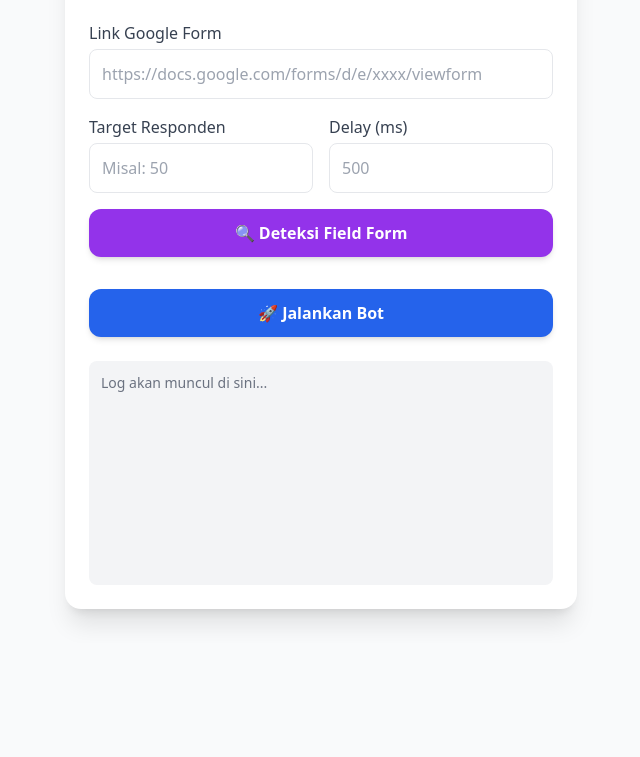
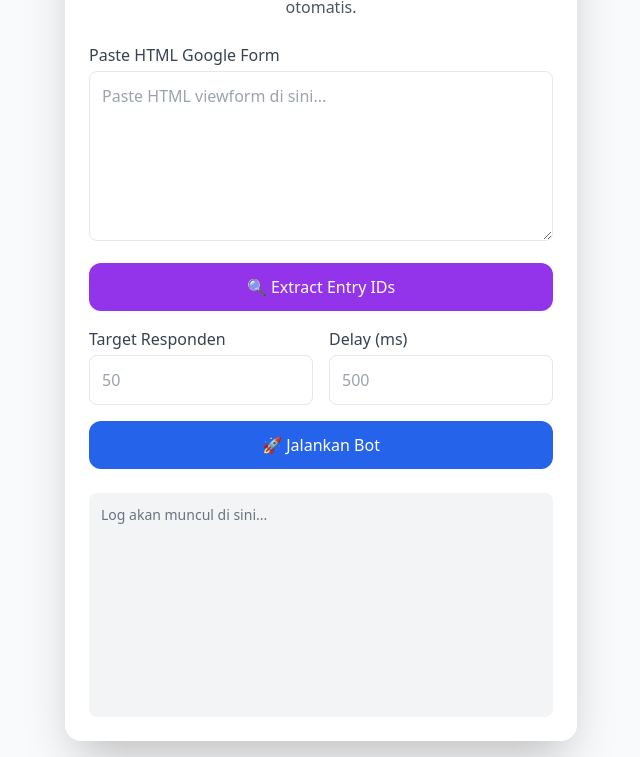
Before and after one commit to Kwaan-12/AUTO-FORM, a plain HTML site: page index.html in a window 1280 px wide. Shown: the part 157-914 px from the top of the page, without its empty margins (319-959 px from the left). Before the commit the page ends 800 px from the top, so only its background shows below. Drawn offline with nearby package versions, Linux system fonts and the light colour scheme.

Commit message:
Update index.html

```diff
--- a/index.html
+++ b/index.html
@@ -3,53 +3,40 @@
 <head>
   <meta charset="UTF-8">
   <meta name="viewport" content="width=device-width, initial-scale=1.0">
-  <title>Bot Auto Google Form</title>
+  <title>Auto Google Form Bot - Hybrid</title>
   <script src="https://cdn.tailwindcss.com"></script>
 </head>
 <body class="bg-gray-50 min-h-screen flex items-center justify-center p-4">
+  <div class="max-w-lg w-full bg-white shadow-2xl rounded-2xl p-6">
+    <h1 class="text-3xl font-bold text-center text-blue-600 mb-4">🤖 Auto Google Form Bot (Hybrid)</h1>
+    <p class="text-gray-600 text-center mb-6">Paste HTML viewform di bawah, bot akan extract entry IDs otomatis.</p>
 
-  <div class="max-w-lg w-full bg-white shadow-xl rounded-2xl p-6">
-    <h1 class="text-2xl font-bold text-center text-blue-600 mb-4">🤖 Bot Pengisi Google Form</h1>
-    <p class="text-gray-600 text-center mb-6">Masukkan link form, bot akan deteksi field dan kirim jawaban otomatis.</p>
-
-    <!-- FORM INPUT -->
     <div class="space-y-4">
       <div>
-        <label class="block text-gray-700 font-medium mb-1">Link Google Form</label>
-        <input id="formLink" type="text" placeholder="https://docs.google.com/forms/d/e/xxxx/viewform"
-          class="w-full p-3 border rounded-lg focus:outline-none focus:ring-2 focus:ring-blue-400">
+        <label class="block text-gray-700 font-medium mb-1">Paste HTML Google Form</label>
+        <textarea id="htmlInput" rows="6" class="w-full p-3 border rounded-lg focus:outline-none focus:ring-2 focus:ring-blue-400" placeholder="Paste HTML viewform di sini..."></textarea>
       </div>
+
+      <div>
+        <button onclick="extractFields()" class="w-full bg-purple-600 text-white py-3 rounded-xl hover:bg-purple-700">🔍 Extract Entry IDs</button>
+      </div>
+
+      <div id="fieldsContainer" class="space-y-2"></div>
 
       <div class="grid grid-cols-2 gap-4">
         <div>
           <label class="block text-gray-700 font-medium mb-1">Target Responden</label>
-          <input id="target" type="number" placeholder="Misal: 50"
-            class="w-full p-3 border rounded-lg focus:outline-none focus:ring-2 focus:ring-blue-400">
+          <input id="target" type="number" placeholder="50" class="w-full p-3 border rounded-lg focus:outline-none focus:ring-2 focus:ring-blue-400">
         </div>
-
         <div>
           <label class="block text-gray-700 font-medium mb-1">Delay (ms)</label>
-          <input id="delay" type="number" placeholder="500"
-            class="w-full p-3 border rounded-lg focus:outline-none focus:ring-2 focus:ring-blue-400">
+          <input id="delay" type="number" placeholder="500" class="w-full p-3 border rounded-lg focus:outline-none focus:ring-2 focus:ring-blue-400">
         </div>
       </div>
 
-      <div>
-        <button onclick="detectFields()"
-          class="w-full bg-purple-600 text-white font-bold py-3 rounded-xl shadow-md hover:bg-purple-700 transition">
-          🔍 Deteksi Field Form
-        </button>
-      </div>
-
-      <div id="fieldsContainer" class="space-y-2"></div>
-
-      <button onclick="startBot()"
-        class="w-full bg-blue-600 text-white font-bold py-3 rounded-xl shadow-md hover:bg-blue-700 transition">
-        🚀 Jalankan Bot
-      </button>
+      <button onclick="startBot()" class="w-full bg-blue-600 text-white py-3 rounded-xl hover:bg-blue-700">🚀 Jalankan Bot</button>
     </div>
 
-    <!-- LOG OUTPUT -->
     <div class="mt-6 bg-gray-100 rounded-lg p-3 h-56 overflow-y-auto text-sm" id="log">
       <p class="text-gray-500">Log akan muncul di sini...</p>
     </div>
@@ -57,122 +44,100 @@
 
   <script>
     let detectedFields = [];
-    let randomAnswers = {};
+    let randomAnswers = [];
     let formResponseURL = "";
 
-    async function detectFields() {
-      const link = document.getElementById("formLink").value.trim();
+    function extractFields() {
+      const html = document.getElementById("htmlInput").value;
+      const container = document.getElementById("fieldsContainer");
       const logBox = document.getElementById("log");
-      const container = document.getElementById("fieldsContainer");
       container.innerHTML = "";
       detectedFields = [];
-      randomAnswers = {};
+      randomAnswers = [];
 
-      if (!link.includes("/viewform")) {
-        logBox.innerHTML += "<p class='text-red-500'>❌ Link harus /viewform!</p>";
+      // Regex untuk mencari entry IDs
+      const regex = /name="(entry\.\d+)"/g;
+      let match;
+      while((match = regex.exec(html)) !== null){
+        if(!detectedFields.includes(match[1])) detectedFields.push(match[1]);
+      }
+
+      if(detectedFields.length===0){
+        logBox.innerHTML += "<p class='text-red-500'>❌ Tidak ditemukan entry ID</p>";
         return;
       }
 
-      formResponseURL = link.replace("/viewform", "/formResponse");
-      logBox.innerHTML = "<p class='text-blue-600'>🔄 Mendeteksi field dari form...</p>";
+      logBox.innerHTML += `<p class='text-green-600'>✅ Ditemukan ${detectedFields.length} field</p>`;
 
-      try {
-        const res = await fetch(link);
-        const html = await res.text();
-
-        const entryRegex = /name="(entry\.\d+)"/g;
-        let match;
-        while ((match = entryRegex.exec(html)) !== null) {
-          if (!detectedFields.includes(match[1])) detectedFields.push(match[1]);
-        }
-
-        if (detectedFields.length === 0) {
-          logBox.innerHTML += "<p class='text-red-500'>❌ Tidak ada field ditemukan.</p>";
-          return;
-        }
-
-        logBox.innerHTML += `<p class='text-green-600'>✅ Ditemukan ${detectedFields.length} field!</p>`;
-
-        // Tampilkan input jawaban untuk setiap field
-        detectedFields.forEach((id, idx) => {
-          const div = document.createElement("div");
-          div.innerHTML = `
-            <label class="block text-gray-700 font-medium mb-1">Jawaban untuk Field ${idx + 1} (${id})</label>
-            <input id="field_${id}" type="text" placeholder="Isi jawaban default atau kosong"
-              class="w-full p-3 border rounded-lg focus:outline-none focus:ring-2 focus:ring-blue-400 mb-1">
-            <input id="percent_${id}" type="text" placeholder="Persentase jawaban (opsional, format A=70,B=30)"
-              class="w-full p-3 border rounded-lg focus:outline-none focus:ring-2 focus:ring-blue-400">
-          `;
-          container.appendChild(div);
-        });
-
-      } catch (err) {
-        logBox.innerHTML += "<p class='text-red-500'>❌ Gagal mendeteksi field. Pastikan form public.</p>";
-      }
+      detectedFields.forEach((id,i)=>{
+        const div = document.createElement("div");
+        div.innerHTML = `
+          <label class="block text-gray-700 font-medium mb-1">Jawaban Field ${i+1} (${id})</label>
+          <input id="field_${id}" type="text" placeholder="Jawaban default" class="w-full p-2 border rounded mb-1">
+          <input id="percent_${id}" type="text" placeholder="Persentase jawaban (A=70,B=30)" class="w-full p-2 border rounded">
+        `;
+        container.appendChild(div);
+      });
     }
 
     async function startBot() {
-      const link = document.getElementById("formLink").value.trim();
-      const target = parseInt(document.getElementById("target").value) || 1;
-      const delay = parseInt(document.getElementById("delay").value) || 500;
+      const target = parseInt(document.getElementById("target").value)||1;
+      const delay = parseInt(document.getElementById("delay").value)||500;
       const logBox = document.getElementById("log");
+      formResponseURL = prompt("Masukkan link /viewform yang sesuai");
 
-      if (detectedFields.length === 0) {
-        logBox.innerHTML += "<p class='text-red-500'>⚠️ Harap deteksi field dulu!</p>";
+      if(!formResponseURL.includes("/viewform")){
+        logBox.innerHTML += "<p class='text-red-500'>❌ Link harus /viewform</p>";
         return;
       }
 
+      formResponseURL = formResponseURL.replace("/viewform","/formResponse");
       logBox.innerHTML += "<p class='text-blue-600 font-semibold'>🚀 Mulai submit...</p>";
 
-      // generate randomAnswers sesuai persentase
-      detectedFields.forEach(id => {
-        const percentInput = document.getElementById("percent_" + id).value.trim();
-        if (percentInput) {
-          const map = {};
-          percentInput.split(',').forEach(pair => {
-            const [val, pct] = pair.split('=');
-            if(val && pct) map[val.trim()] = parseInt(pct.trim());
+      // Generate jawaban random sesuai persentase
+      detectedFields.forEach(id=>{
+        const percentInput = document.getElementById(`percent_${id}`).value.trim();
+        if(percentInput){
+          const map={};
+          percentInput.split(',').forEach(pair=>{
+            const [val,pct]=pair.split('=');
+            if(val && pct) map[val.trim()]=parseInt(pct.trim());
           });
-
-          let arr = [];
-          Object.keys(map).forEach(val => {
-            const count = Math.round((map[val]/100)*target);
-            for (let i=0;i<count;i++) arr.push(val);
+          let arr=[];
+          Object.keys(map).forEach(val=>{
+            const count=Math.round((map[val]/100)*target);
+            for(let i=0;i<count;i++) arr.push(val);
           });
-
-          while(arr.length < target) arr.push(Object.keys(map)[0]); // jika kurang
-          // acak array
-          for (let i=arr.length-1; i>0; i--){
-            const j = Math.floor(Math.random()*(i+1));
-            [arr[i], arr[j]] = [arr[j], arr[i]];
+          while(arr.length<target) arr.push(Object.keys(map)[0]);
+          for(let i=arr.length-1;i>0;i--){
+            const j=Math.floor(Math.random()*(i+1));
+            [arr[i],arr[j]]=[arr[j],arr[i]];
           }
-          randomAnswers[id] = arr;
-        } else {
-          const defaultVal = document.getElementById("field_" + id).value || "Jawaban";
-          randomAnswers[id] = Array(target).fill(defaultVal);
+          randomAnswers[id]=arr;
+        }else{
+          const defaultVal = document.getElementById(`field_${id}`).value||"Jawaban";
+          randomAnswers[id]=Array(target).fill(defaultVal);
         }
       });
 
-      for (let i=0; i<target; i++) {
+      // Submit setiap respon
+      for(let i=0;i<target;i++){
         const formData = new URLSearchParams();
-        detectedFields.forEach(id => {
-          formData.append(id, randomAnswers[id][i]);
+        Object.keys(randomAnswers).forEach(entry=>{
+          formData.append(entry,randomAnswers[entry][i]);
         });
-
-        try {
-          await fetch(formResponseURL, { method: "POST", body: formData, mode: "no-cors" });
-          logBox.innerHTML += `<p class="text-green-600">✅ Respon ke-${i+1} terkirim!</p>`;
-        } catch (err) {
-          logBox.innerHTML += `<p class="text-red-500">❌ Gagal kirim respon ke-${i+1}</p>`;
+        try{
+          await fetch(formResponseURL,{method:"POST",body:formData,mode:"no-cors"});
+          logBox.innerHTML += `<p class='text-green-600'>✅ Respon ke-${i+1} terkirim!</p>`;
+        }catch(err){
+          logBox.innerHTML += `<p class='text-red-500'>❌ Gagal kirim respon ke-${i+1}</p>`;
         }
-
         logBox.scrollTop = logBox.scrollHeight;
-        await new Promise(r=>setTimeout(r, delay));
+        await new Promise(r=>setTimeout(r,delay));
       }
 
       logBox.innerHTML += "<p class='text-blue-600 font-semibold'>🎉 Semua respon selesai!</p>";
     }
   </script>
-
 </body>
 </html>
```
